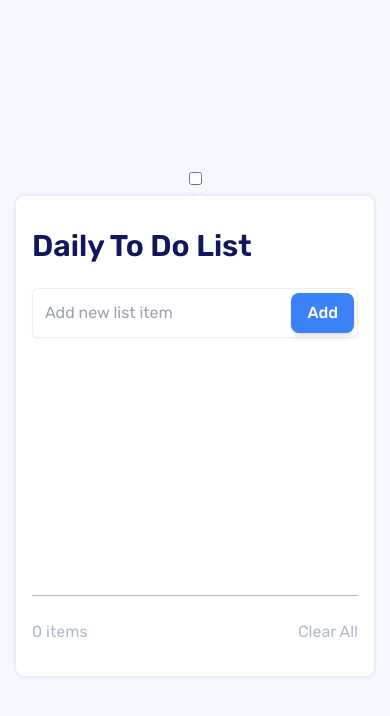
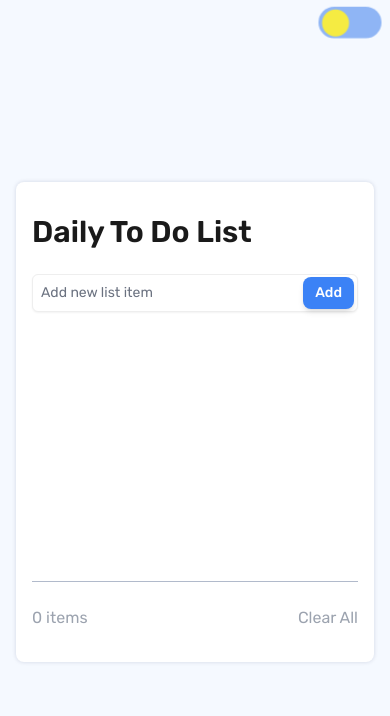
Before and after one commit to chiragak/to-do-list-app, a Next.js app: page / in a window 390 px wide. Shown: the top 716 px of the page. Built offline with nearby package versions, Linux system fonts and the light colour scheme.

Commit message:
added responsive design and the dark and night theme is implemented

```diff
--- a/src/app/components/AddTaskForm.js
+++ b/src/app/components/AddTaskForm.js
@@ -1,6 +1,6 @@
 import { useState } from 'react';
 
-const AddTaskForm = ({ onAddTask }) => {
+export default function AddTaskForm({ onAddTask }) {
   const [taskText, setTaskText] = useState('');
 
   const handleSubmit = (e) => {
@@ -12,24 +12,30 @@ const AddTaskForm = ({ onAddTask }) => {
   };
 
   return (
-    <form onSubmit={handleSubmit} className="flex items-center mb-8 w-full">
+    <form onSubmit={handleSubmit} className="flex items-center mb-4 md:mb-8 w-full">
       <div className="relative w-full">
         <input
           type="text"
           placeholder="Add new list item"
           value={taskText}
           onChange={(e) => setTaskText(e.target.value)}
-          className="w-full p-3  shadow-sm border border-[#eeeeee] rounded-md focus:ring-2   text-base"
+          className="w-full p-2 md:p-3 text-sm md:text-base shadow-sm
+            border border-[#eeeeee] dark:border-gray-700
+            rounded-md focus:ring-2 focus:ring-blue-500 dark:focus:ring-blue-600
+            bg-white dark:bg-[#2a2a2a] text-gray-900 dark:text-gray-100
+            placeholder-gray-500 dark:placeholder-gray-400"
         />
         <button
           type="submit"
-          className="absolute right-1 top-1/2 transform -translate-y-1/2 px-4 py-2 font-medium rounded-lg shadow-md bg-blue-500 hover:bg-blue-600 text-white"
+          className="absolute right-1 top-1/2 transform -translate-y-1/2
+            px-3 md:px-4 py-1.5 md:py-2 text-sm md:text-base font-medium
+            rounded-lg shadow-md bg-blue-500 hover:bg-blue-600
+            dark:bg-blue-600 dark:hover:bg-blue-700
+            text-white transition-colors"
         >
           Add
         </button>
       </div>
     </form>
   );
-};
-
-export default AddTaskForm;
+}
--- a/src/app/components/ThemeToggle.js
+++ b/src/app/components/ThemeToggle.js
@@ -2,12 +2,10 @@
 import { useTheme } from "next-themes";
 import { useEffect, useState } from "react";
 
-
-const ThemeToggle = () => {
+export default function ThemeToggle() {
   const [mounted, setMounted] = useState(false);
   const { theme, setTheme } = useTheme();
 
-  // Avoid hydration mismatch
   useEffect(() => {
     setMounted(true);
   }, []);
@@ -21,7 +19,7 @@ const ThemeToggle = () => {
   };
 
   return (
-    <label className="theme-switch">
+    <label className="theme-switch absolute top-4 md:top-6 right-4 md:right-6">
       <input
         type="checkbox"
         className="theme-switch__checkbox"
@@ -47,6 +45,4 @@ const ThemeToggle = () => {
       </div>
     </label>
   );
-};
-
-export default ThemeToggle;
+}
--- a/src/app/globals.css
+++ b/src/app/globals.css
@@ -1,46 +1,179 @@
-/* Import Google Fonts */
 @import url('https://fonts.googleapis.com/css2?family=Rubik:ital,wght@0,300..900;1,300..900&display=swap');
 @import url('https://fonts.googleapis.com/css2?family=Inter+Tight:ital,wght@0,100..900;1,100..900&display=swap');
 
-/* Import Tailwind base, components, and utilities */
 @tailwind base;
 @tailwind components;
 @tailwind utilities;
 
-/* Import theme toggle styles */
-@import './styles/themeToggle.css';
+/* Theme Toggle Styles */
+.theme-switch {
+  --toggle-size: 30px;
+  --container-size: 70px;
 
-/* Light theme variables */
-:root {
-  --background: #F5F9FF;
-  --text-color: #333;
-  --primary-color: #8fb5f5; /* Light blue background for theme toggle */
-  --secondary-color: #f5eb42; /* Light yellow for the sun */
-  --sun-moon-color: #ddd; /* Light moon color */
-  --clouds-opacity: 0.4;
-  --stars-opacity: 0;
+  display: inline-block;
+  cursor: pointer;
+  position: fixed;
+  top: 10px;
+  right: 10px;
+  z-index: 1000; /* Ensure it stays on top of other elements */
 }
 
-/* Dark theme variables */
-[data-theme='dark'] {
-  --background: #121212; /* Dark background */
-  --text-color: #f5f5f5; /* Light text on dark background */
-  --primary-color: #2b3e65; /* Dark blue for theme toggle */
-  --secondary-color: #2b2b2b; /* Dark grey for the moon */
-  --sun-moon-color: #f5f5f5; /* Lighter moon color */
-  --clouds-opacity: 0.2;
-  --stars-opacity: 1;
+.theme-switch__container {
+  position: relative;
+  width: var(--container-size);
+  height: calc(var(--container-size) / 2);
+  border-radius: calc(var(--container-size) / 4);
+  background-color: #8fb5f5;
+  transition: background-color 0.3s ease;
+  overflow: hidden;
 }
 
-/* Body styling */
-body {
-  background-color: var(--background);
-  color: var(--text-color);
-  font-family: 'Rubik', sans-serif;
+.theme-switch__checkbox {
+  display: none;
 }
 
-/* Tailwind classes for dark mode support */
-body[data-theme='dark'] {
-  background-color: var(--background);
-  color: var(--text-color);
+.theme-switch__circle-container {
+  position: absolute;
+  left: 0;
+  top: 0;
+  width: 100%;
+  height: 100%;
+  display: flex;
+  align-items: center;
+  justify-content: start;
+  padding: 4px;
+  transition: justify-content 0.3s ease;
 }
+
+.theme-switch__sun-moon-container {
+  width: var(--toggle-size);
+  height: var(--toggle-size);
+  background-color: #f5eb42;
+  border-radius: 50%;
+  position: relative;
+  transition: transform 0.5s ease, background-color 0.3s ease;
+}
+
+.theme-switch__moon {
+  position: absolute;
+  left: 0;
+  top: 0;
+  width: 100%;
+  height: 100%;
+  border-radius: 50%;
+  background-color: #ddd;
+  transform: scale(0);
+  transition: transform 0.5s ease;
+}
+
+.theme-switch__spot {
+  position: absolute;
+  width: 6px;
+  height: 6px;
+  background-color: #bebebe;
+  border-radius: 50%;
+}
+
+.theme-switch__spot:nth-child(1) {
+  top: 25%;
+  left: 25%;
+}
+
+.theme-switch__spot:nth-child(2) {
+  top: 45%;
+  right: 25%;
+}
+
+.theme-switch__spot:nth-child(3) {
+  bottom: 25%;
+  left: 40%;
+}
+
+.theme-switch__stars-container {
+  position: absolute;
+  left: 0;
+  top: 0;
+  width: 100%;
+  height: 100%;
+  opacity: 0;
+  transition: opacity 0.3s ease;
+  color: #fff;
+}
+
+.theme-switch__clouds {
+  position: absolute;
+  left: 0;
+  top: 0;
+  width: 100%;
+  height: 100%;
+  opacity: 0.4;
+  transition: opacity 0.3s ease;
+  pointer-events: none;
+}
+
+/* Checked State Styles */
+.theme-switch__checkbox:checked + .theme-switch__container {
+  background-color: #2b3e65;
+}
+
+.theme-switch__checkbox:checked + .theme-switch__container .theme-switch__circle-container {
+  justify-content: end;
+}
+
+.theme-switch__checkbox:checked + .theme-switch__container .theme-switch__sun-moon-container {
+  background-color: transparent;
+}
+
+.theme-switch__checkbox:checked + .theme-switch__container .theme-switch__moon {
+  transform: scale(1);
+}
+
+.theme-switch__checkbox:checked + .theme-switch__container .theme-switch__stars-container {
+  opacity: 1;
+}
+
+.theme-switch__checkbox:checked + .theme-switch__container .theme-switch__clouds {
+  opacity: 0;
+}
+
+/* Media Queries for Mobile */
+@media (max-width: 768px) {
+  .theme-switch {
+    top: 5px;
+    right: 5px;
+  }
+}
+
+@layer base {
+  :root {
+    --background: 245 249 255;
+    --text-color: 51 51 51;
+  }
+
+  .dark {
+    --background: 26 26 26;
+    --text-color: 255 255 255;
+  }
+}
+
+body {
+  @apply transition-colors duration-300;
+}
+
+* {
+  transition: background-color 0.3s ease, color 0.3s ease, border-color 0.3s ease;
+}
+
+/* Mobile-first responsive adjustments */
+@media (max-width: 768px) {
+  .theme-switch {
+    transform: scale(0.9);
+  }
+}
+
+/* Better touch experience on mobile */
+@media (hover: none) {
+  .hover\:bg-gray-100:hover {
+    background-color: transparent;
+  }
+}
--- a/src/app/layout.js
+++ b/src/app/layout.js
@@ -1,20 +1,20 @@
 "use client";
+import { ThemeProvider } from 'next-themes';
 import './globals.css';
-import { ThemeProvider } from 'next-themes';
 
 export default function RootLayout({ children }) {
   return (
     <html lang="en" suppressHydrationWarning>
-      <head>
-        <meta charSet="UTF-8" />
-        <meta name="viewport" content="width=device-width, initial-scale=1" />
-        <title>To-Do List App</title>
-      </head>
-      <ThemeProvider attribute="data-theme" defaultTheme="light" enableSystem>
-        <body>
-          <main>{children}</main>
-        </body>
-      </ThemeProvider>
+      <head />
+      <body>
+        <ThemeProvider
+          attribute="class"
+          defaultTheme="light"
+          enableSystem
+        >
+          {children}
+        </ThemeProvider>
+      </body>
     </html>
   );
 }
--- a/src/app/page.js
+++ b/src/app/page.js
@@ -1,19 +1,35 @@
 'use client';
+import { useState, useEffect } from 'react';
+import AddTaskForm from './components/AddTaskForm';
 import ThemeToggle from './components/ThemeToggle';
-import { useState } from 'react';
-import AddTaskForm from './components/AddTaskForm';
 import Task from './components/Task';
 
-export default function Home() {
-  const [tasks, setTasks] = useState([]);
+export default function TodoApp() {
+  const [tasks, setTasks] = useState(null);
+  const [mounted, setMounted] = useState(false);
+
+  useEffect(() => {
+    setTasks([]);
+    setMounted(true);
+  }, []);
+
+  if (!mounted) {
+    return null;
+  }
 
   const addTask = (taskText) => {
-    setTasks([...tasks, { id: Date.now(), text: taskText, completed: false }]);
+    if (!taskText.trim()) return;
+    setTasks(prevTasks => [...prevTasks, {
+      id: `task-${Date.now()}`,
+      text: taskText,
+      completed: false,
+      createdAt: new Date().toISOString()
+    }]);
   };
 
   const markCompleted = (id) => {
-    setTasks(
-      tasks.map((task) =>
+    setTasks(prevTasks =>
+      prevTasks.map((task) =>
         task.id === id ? { ...task, completed: !task.completed } : task
       )
     );
@@ -23,14 +39,22 @@ export default function Home() {
     setTasks([]);
   };
 
+  if (tasks === null) {
+    return null;
+  }
+
   return (
-    <div className="flex flex-col min-h-screen items-center justify-center p-4 md:p-6">
-      <ThemeToggle />
+    <main className="flex flex-col min-h-screen items-center justify-center p-4 md:p-6 bg-[#F5F9FF] dark:bg-[#1a1a1a]">
+      <div className="absolute top-4 right-4">
+        <ThemeToggle />
+      </div>
+
       <div
-        className="bg-white w-full max-w-[1000px] min-h-[480px] md:min-h-[670px] rounded-lg md:rounded-[32px] relative px-4 py-8 md:px-48 md:py-12"
-        style={{ boxShadow: '0px 0px 4px 0px #00174726' }}
+        className="bg-white dark:bg-[#212121] w-full max-w-[1000px] min-h-[480px] md:min-h-[670px]
+                   rounded-lg md:rounded-[32px] relative px-4 py-8 md:px-48 md:py-12
+                   shadow-[0px_0px_4px_0px_#00174726] dark:shadow-[0px_0px_4px_0px_#ffffff26]"
       >
-        <h1 className="text-3xl md:text-5xl font-semibold mb-6 md:mb-10 font-rubik text-primary-dark md:my-10">
+        <h1 className="text-3xl md:text-5xl font-semibold mb-6 md:mb-10 font-rubik text-[#1a1a1a] dark:text-white md:my-10">
           Daily To Do List
         </h1>
 
@@ -38,30 +62,28 @@ export default function Home() {
 
         <div className="mt-4 space-y-4 mb-24">
           {tasks.map((task) => (
-            <Task key={task.id} task={task} onMarkCompleted={markCompleted} />
+            <Task
+              key={task.id}
+              task={task}
+              onMarkCompleted={markCompleted}
+            />
           ))}
         </div>
 
-        {/* Horizontal Line */}
-        <div
-          className="absolute bottom-20 left-4 right-4 md:left-48 md:right-48"
-          style={{ borderTop: '1px solid #B1BACB' }}
-        />
+        <div className="absolute bottom-20 left-4 right-4 md:left-48 md:right-48 border-t border-[#B1BACB] dark:border-gray-700" />
 
-        {/* Footer with Total Items and Clear All */}
         <div className="absolute bottom-8 left-4 right-4 md:left-48 md:right-48 flex justify-between items-center">
-          <span style={{ color: '#B1BACB' }}>
-            {tasks.length} items
+          <span className="text-gray-400 dark:text-gray-400">
+            {tasks.length} {tasks.length === 1 ? 'item' : 'items'}
           </span>
           <button
             onClick={clearAllTasks}
-            className="hover:underline transition"
-            style={{ color: '#B1BACB' }}
+            className="hover:underline transition text-gray-400 dark:text-gray-400"
           >
             Clear All
           </button>
         </div>
       </div>
-    </div>
+    </main>
   );
 }
```
Also changed, not shown: src/app/components/Task.js (+15 -9 lines).
